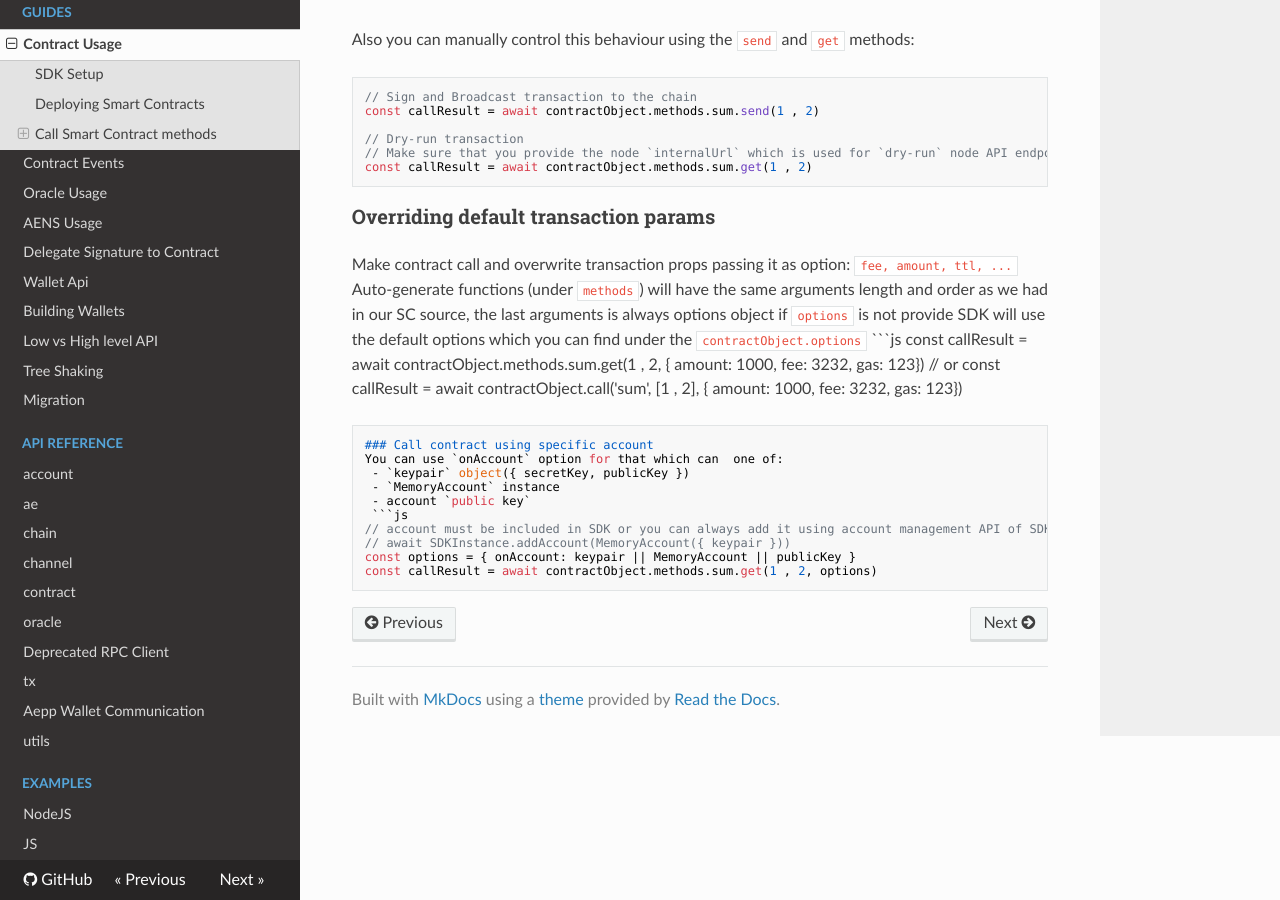
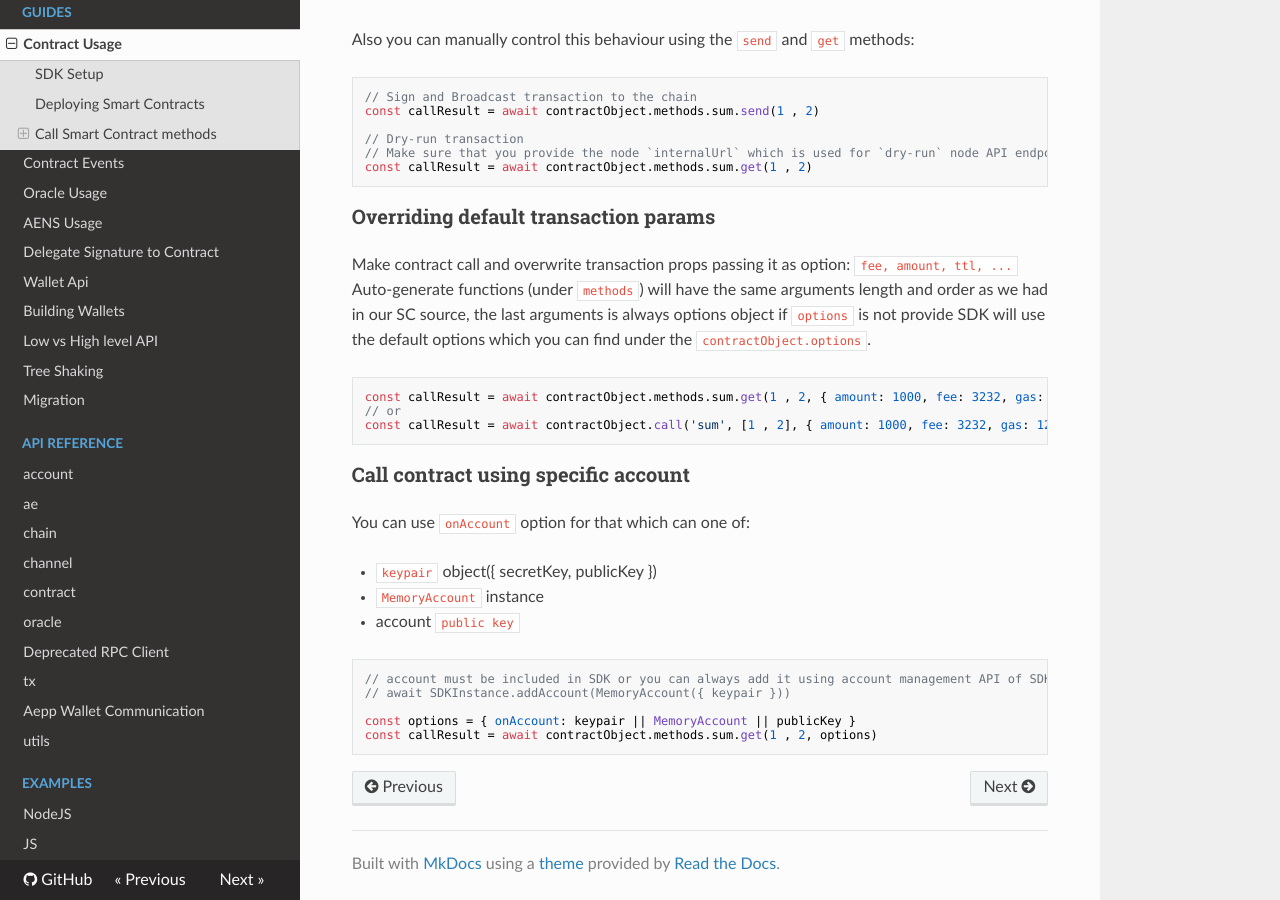
Before and after one commit to aeternity/aepp-sdk-js, an MkDocs documentation site: the page built from docs/guides/contract-aci-usage.md, in a window 1280 px wide and 900 px high, scrolled down 2174 px. Built offline with MkDocs 1.6.1, drawn with Linux system fonts in a browser that asks for light colours; nearby versions of some CDN libraries.

Commit message:
fix "Call contract using specific account"

````diff
--- a/docs/guides/contract-aci-usage.md
+++ b/docs/guides/contract-aci-usage.md
@@ -112,20 +112,24 @@ Make contract call and overwrite transaction props passing it as option: `fee, a
  Auto-generate functions (under `methods`) will have the same arguments length and order as we had in our SC source,
  the last arguments is always options object
  if `options` is not provide SDK will use the default options
- which you can find under the `contractObject.options`
- ```js
+ which you can find under the `contractObject.options`.
+
+```js
 const callResult = await contractObject.methods.sum.get(1 , 2, { amount: 1000, fee: 3232, gas: 123})
 // or
 const callResult = await contractObject.call('sum', [1 , 2], { amount: 1000, fee: 3232, gas: 123})
 ```
 ### Call contract using specific account
 You can use `onAccount` option for that which can  one of:
- - `keypair` object({ secretKey, publicKey })
- - `MemoryAccount` instance
- - account `public key`
- ```js
+
+- `keypair` object({ secretKey, publicKey })
+- `MemoryAccount` instance
+- account `public key`
+
+```js
 // account must be included in SDK or you can always add it using account management API of SDK
 // await SDKInstance.addAccount(MemoryAccount({ keypair }))
+
 const options = { onAccount: keypair || MemoryAccount || publicKey }
 const callResult = await contractObject.methods.sum.get(1 , 2, options)
 ```
````
